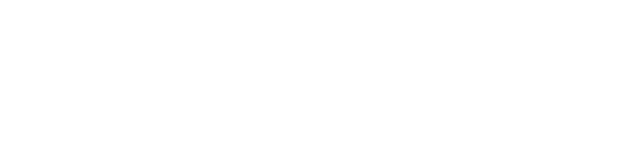
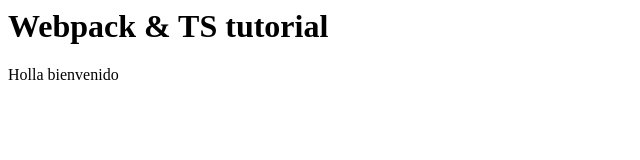
Before and after one commit to tobamaestro/typescript-webpack-tutorial, a website built with webpack: page public/index.html in a window 1280 px wide. Shown: the whole page, without its empty margins (0-640 px from the left). Built offline with nearby package versions, Linux system fonts and the light colour scheme.

Commit message:
Added webpack dev server

```diff
--- a/public/index.html
+++ b/public/index.html
@@ -6,5 +6,12 @@
 </head>
 <body>
 
+    <div>
+        <h1>Webpack & TS tutorial</h1>
+
+        <p>Holla bienvenido</p>
+    </div>
+
+    <script src="bundle.js"></script>
 </body>
 </html>
--- a/src/index.ts
+++ b/src/index.ts
@@ -1 +1,3 @@
 console.log('hello')
+console.log('hello again')
+console.log('and again')
--- a/webpack.config.js
+++ b/webpack.config.js
@@ -13,6 +13,7 @@
     ],
   },
   output: {
+    publicPath: "public", //  allows dev-server to live reload (no  build required)
     filename: "bundle.js",
     path: path.resolve(__dirname, "public"), //  __dirname - current file location
   },
```
Also changed, not shown: package.json (+5 -3 lines), 1 other file.
